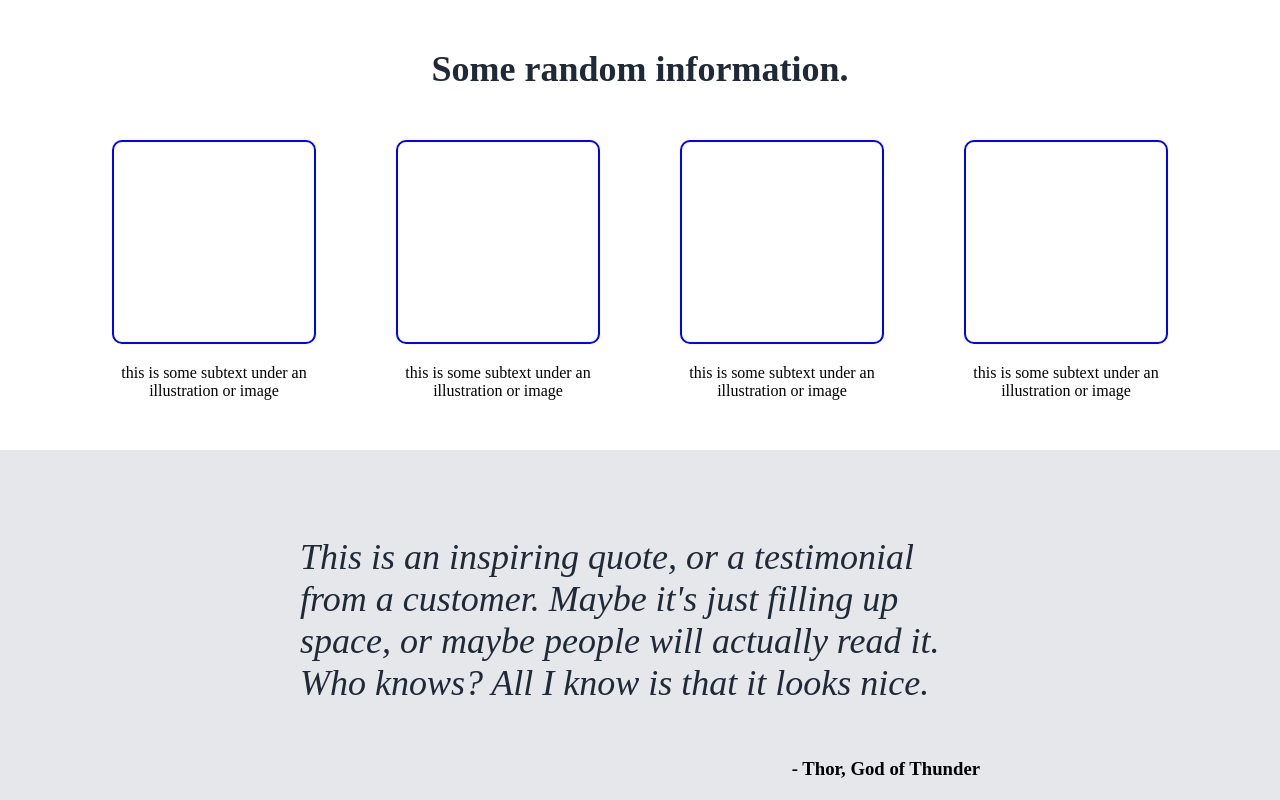
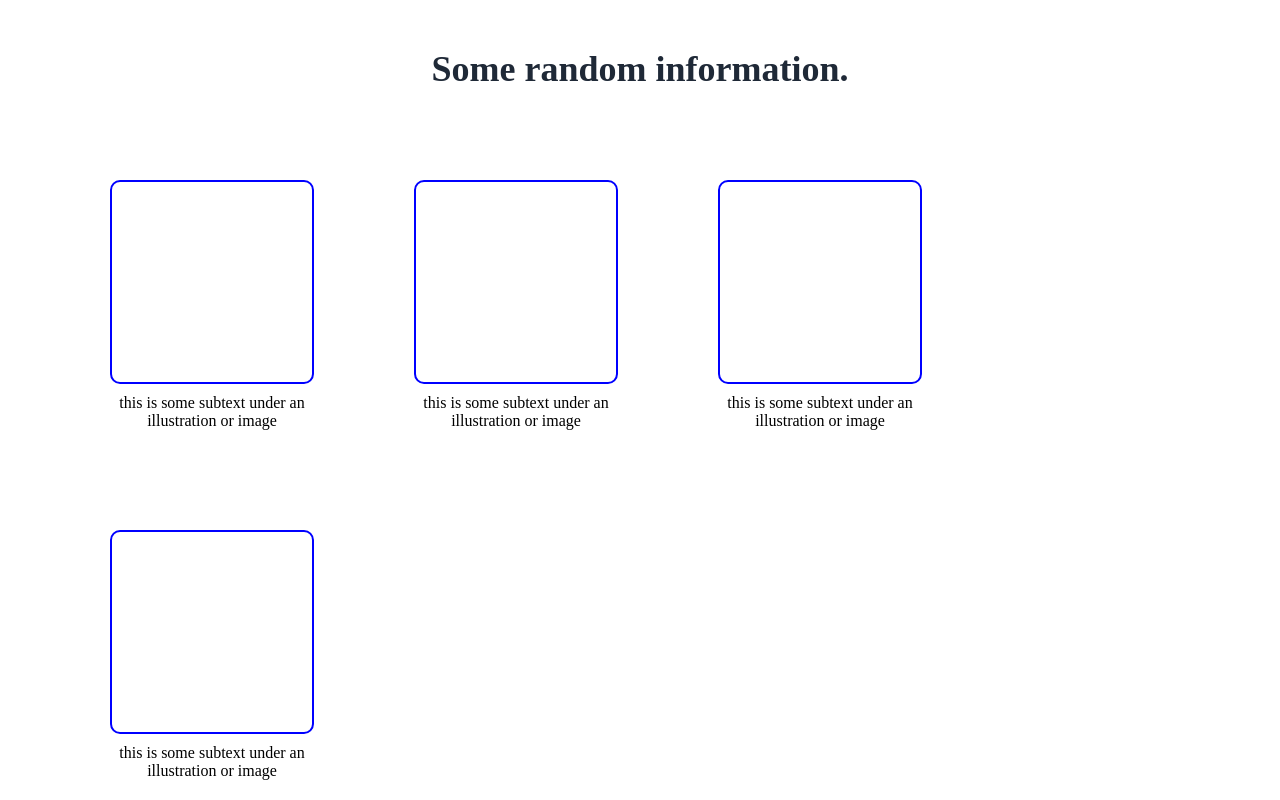
Before and after one commit to dobrqka/odin-landing, a plain HTML site: page index.html in a window 1280 px wide. Shown: the part 760-1560 px from the top of the page. Drawn offline with Linux system fonts and the light colour scheme.

Commit message:
Restructure content box
Fixed the content boxes so each image-text pair is a div of its own.
This way they can wrap together when the screen gets too small.

```diff
--- a/index.html
+++ b/index.html
@@ -26,17 +26,23 @@
         </div>
         <div class="content">
             <h2>Some random information.</h2>
-            <div class="content-images">
+            <div class="boxes">
+                <div class="box">
+                    <div class="image"></div>
+                    <div class="text">this is some subtext under an illustration or image</div>
+                </div>
+                <div class="box">
+                      <div class="image"></div>
+                      <div class="text">this is some subtext under an illustration or image</div>
+                </div>
+                <div class="box">
+                    <div class="image"></div>
+                    <div class="text">this is some subtext under an illustration or image</div>
+              </div>
+              <div class="box">
                 <div class="image"></div>
-                <div class="image"></div>
-                <div class="image"></div>
-                <div class="image"></div>
-            </div>
-            <div class="content-text">
                 <div class="text">this is some subtext under an illustration or image</div>
-                <div class="text">this is some subtext under an illustration or image</div>
-                <div class="text">this is some subtext under an illustration or image</div>
-                <div class="text">this is some subtext under an illustration or image</div>
+          </div>
             </div>
         </div>
         <div class="quote">
--- a/style.css
+++ b/style.css
@@ -77,12 +77,20 @@ button {
     flex-direction: column;
     align-items: center;
     padding: 50px;
+    flex-wrap: wrap;
 }
 
-.content-images {
+.boxes {
     display: flex;
     gap: 80px;
-    padding: 20px;
+    padding: 50px;
+    flex-wrap: wrap;
+}
+
+.box {
+    display: flex;
+    flex-direction: column;
+    padding: 10px;
 }
 
 .image {
@@ -92,20 +100,10 @@ button {
     height: 200px;
 }
 
-.content-text {
-    display: flex;
-    flex-wrap: wrap;
-    gap: 80px;
-}
-
 .text {
     width: 204px;
     text-align: center;
-}
-
-.sign-up {
-    background-color: #3882f6;
-    color: white;
+    padding-top: 10px;
 }
 
 .footer {
@@ -141,6 +139,8 @@ h3 {
 }
 
 .sign-up {
+    background-color: #3882f6;
+    color: white;
     display: flex;
     justify-content: space-around;
     align-content: center;
```
